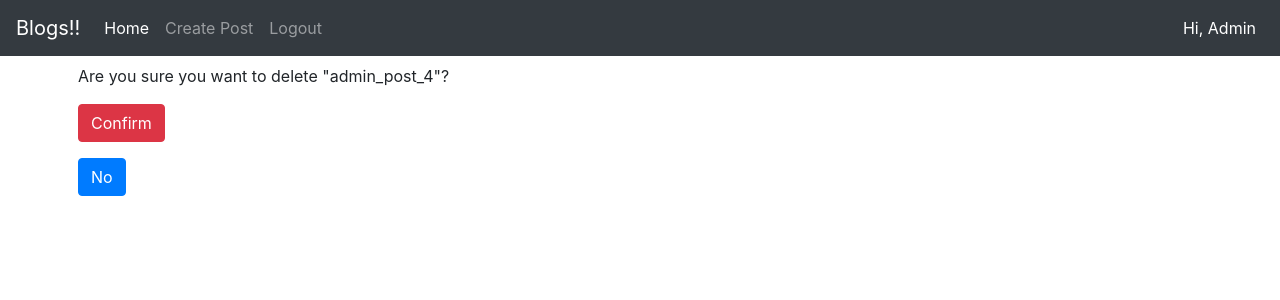
After one commit to PramodMandati/Blog, a Django app: page /post/4/delete in a window 1280 px wide. The commit adds this page. Shown: the top 300 px of the page. Run offline with Django 4.2, Linux system fonts and the light colour scheme; a user stored in the database is signed in; data comes from the database, SQL or seed files in the repository; both versions use the stored data as it was after the commit; some libraries are stand-ins or nearby versions.

Commit message:
added post delete functionality

```diff
--- a/post/models.py
+++ b/post/models.py
@@ -10,3 +10,6 @@ class Post(models.Model):
     updated_at = models.DateTimeField(auto_now=True)
     published_at = models.DateTimeField(null=True, blank=True)
     is_draft = models.BooleanField(default=True)
+
+    def __str__(self):
+        return self.title
--- /dev/null
+++ b/post/templates/post_delete.html
@@ -0,0 +1,16 @@
+{% extends 'base.html' %}
+
+{% block title %}Delete Post Page{% endblock %}
+
+{% block navigation %}
+{% include 'nav.html' %}
+{% endblock %}
+
+{% block body %}
+<form method="post">{% csrf_token %}
+    <p>Are you sure you want to delete "{{ object }}"?</p>
+    {{ form }}
+    <input class="btn btn-danger" type="submit" value="Confirm">
+</form>
+<a class="btn btn-primary" href="{% url 'post:home_page' %}">No</a>
+{% endblock %}
--- a/post/templates/posts.html
+++ b/post/templates/posts.html
@@ -20,7 +20,8 @@
                     Published at: {% if not post.is_draft %}{{post.published_at}}{% endif %}
                 </p>
             </blockquote>
-            <a href="#" class="btn btn-primary">Detail</a>
+            <a href="{% url 'post:post_update' id=post.id %}" class="btn btn-primary">Update</a>
+            <a href="{% url 'post:post_delete' id=post.id %}" class="btn btn-danger">Delete</a>
         </div>
     </div>
 {% endfor %}
--- a/post/urls.py
+++ b/post/urls.py
@@ -1,6 +1,6 @@
 from django.urls import path
 
-from .views import PostCreateView, PostListView, PostUpdateView
+from .views import PostCreateView, PostListView, PostUpdateView, PostDeleteView
 
 app_name = 'post'
 
@@ -8,4 +8,5 @@ urlpatterns = [
     path('create_post', PostCreateView.as_view(), name='post_create'),
     path('home', PostListView.as_view(), name='home_page'),
     path('post/<slug:id>', PostUpdateView.as_view(), name='post_update'),
+    path('post/<slug:id>/delete', PostDeleteView.as_view(), name='post_delete'),
 ]
--- a/post/views.py
+++ b/post/views.py
@@ -3,7 +3,7 @@ from django.core.paginator import Paginator
 from django.shortcuts import reverse
 from django.urls import reverse_lazy
 from django.utils import timezone
-from django.views.generic import CreateView, ListView, UpdateView
+from django.views.generic import CreateView, ListView, UpdateView, DeleteView
 
 from .forms import PostCreateForm
 from .models import Post
@@ -41,3 +41,17 @@ class PostUpdateView(LoginRequiredMixin, UpdateView):
 
     def get_object(self, queryset=None):
         return Post.objects.filter(user=self.request.user, id=self.kwargs['id']).first()
+
+    def form_valid(self, form):
+        if form.instance.is_draft is False:
+            form.instance.published_at = timezone.now()
+        return super().form_valid(form)
+
+
+class PostDeleteView(LoginRequiredMixin, DeleteView):
+    template_name = 'post_delete.html'
+    slug_field = 'id'
+    success_url = reverse_lazy('post:home_page')
+
+    def get_object(self, queryset=None):
+        return Post.objects.filter(user=self.request.user, id=self.kwargs['id']).first()
```
Also changed, not shown: db.sqlite3.
